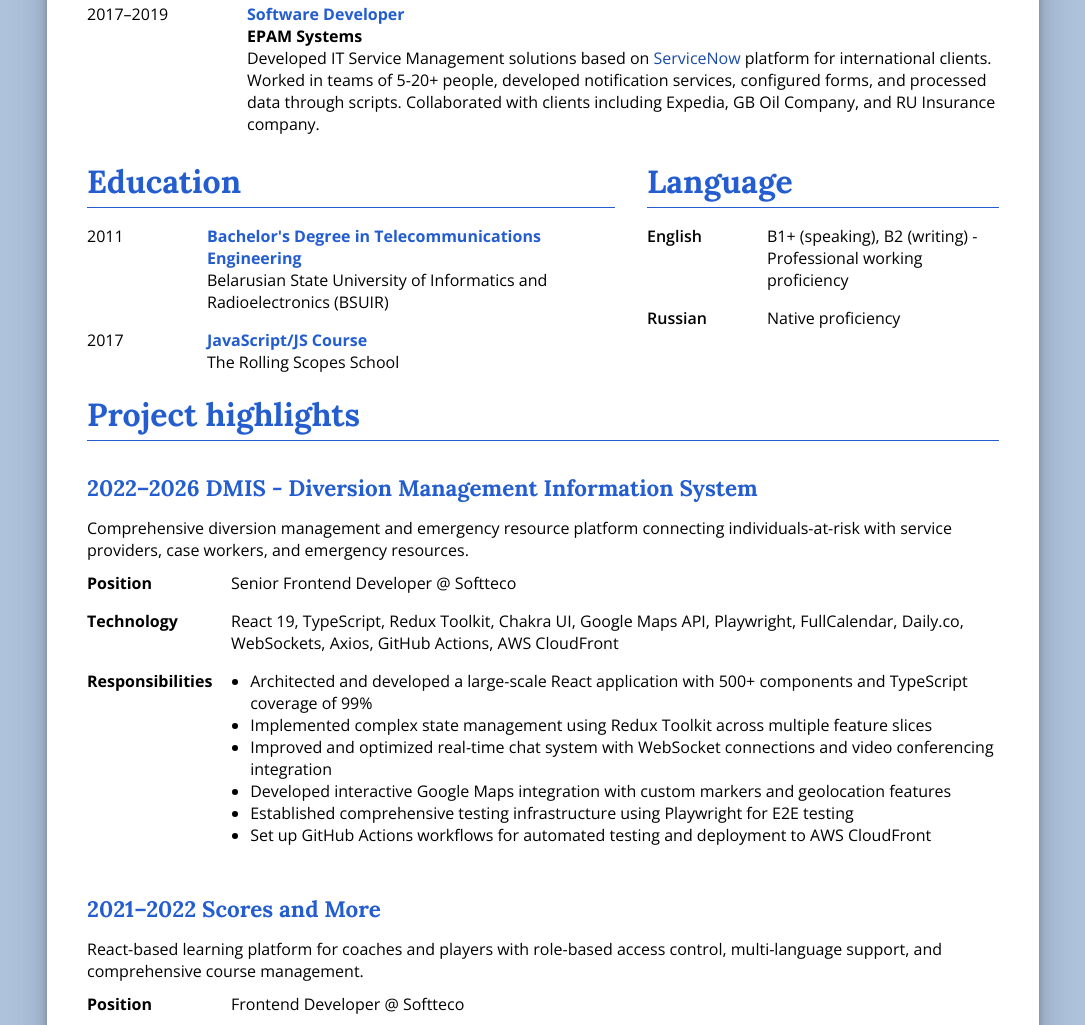
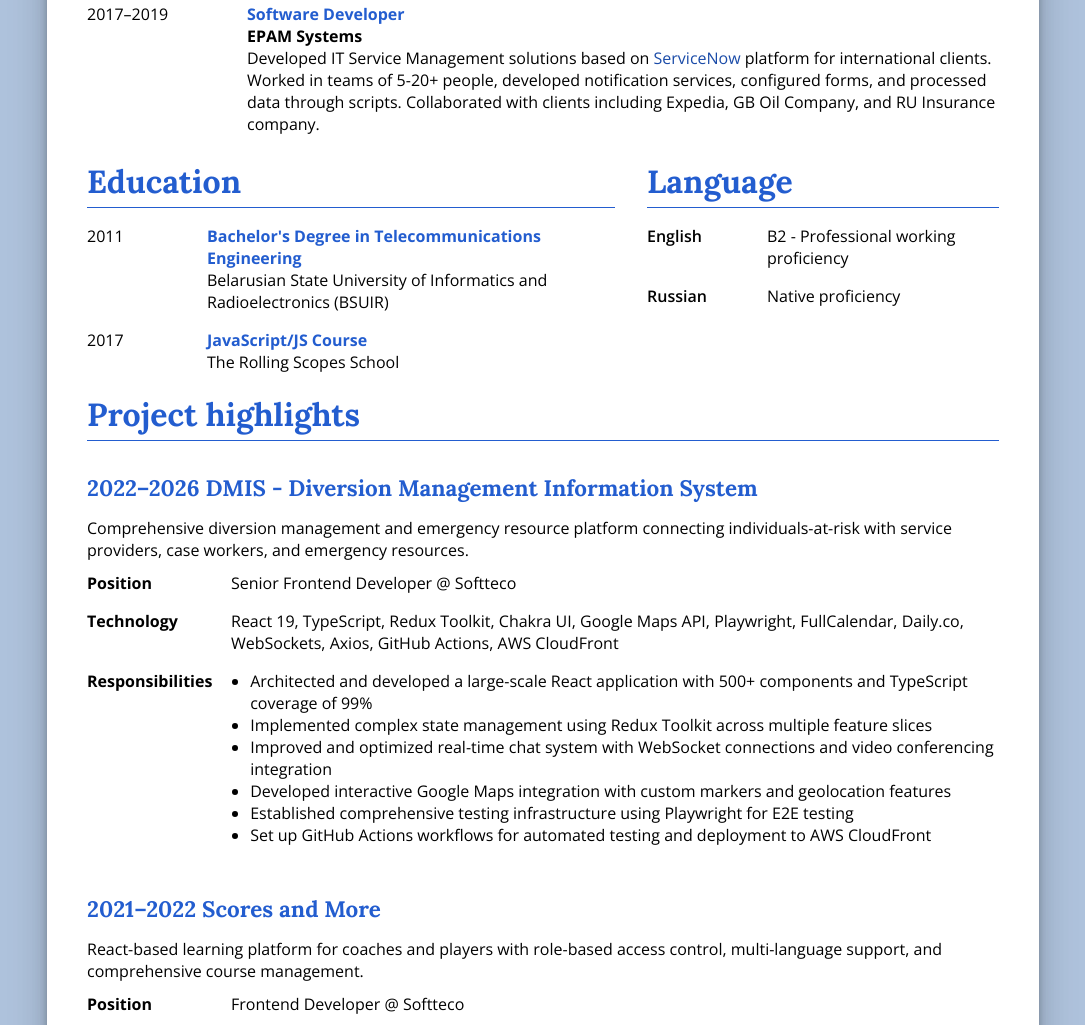
Before and after one commit to aleeksaiacc-arch/aleeksaiacc.github.io, a plain HTML site: page index.html in a window 1280 px wide. Shown: the part 1338-2363 px from the top of the page, without its empty margins (97-1182 px from the left). Drawn offline with nearby package versions, Linux system fonts and the light colour scheme.

Commit message:
fixed language

```diff
--- a/index.html
+++ b/index.html
@@ -115,7 +115,7 @@
         <h1>Language</h1>
         <section class="section-small">
           <span class="language-name">English</span>
-          <span>B1+ (speaking), B2 (writing) - Professional working proficiency</span>
+          <span> B2 - Professional working proficiency</span>
           <span class="language-name">Russian</span>
           <span>Native proficiency</span>
         </section>
```
